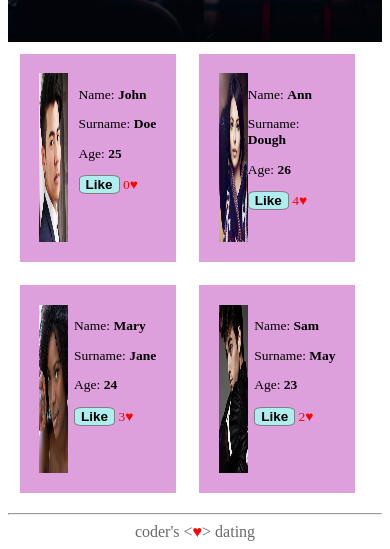
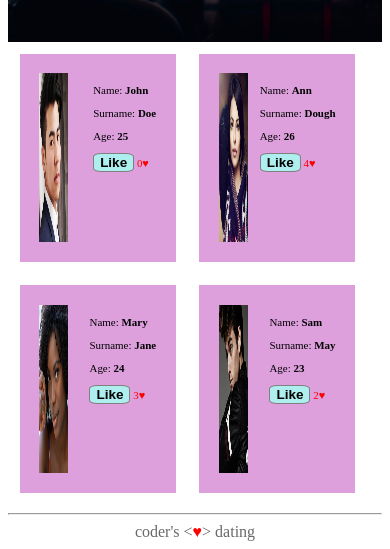
Before and after one commit to MatthiasLiszt/FSWD40-CodeReview-05, a plain HTML site: page index.html in a window 390 px wide. Shown: the part 327-876 px from the top of the page. Drawn offline with Linux system fonts and the light colour scheme.

Commit message:
firefox chromium

```diff
--- a/css/coderdating.css
+++ b/css/coderdating.css
@@ -93,7 +93,7 @@ footer span{
   font-size: 7vh;
  }
  .person{
-   font-size: 1.6vh;
+   font-size: 1.3vh;
   }
  .like{
    font-size: 1.6vh;
```
